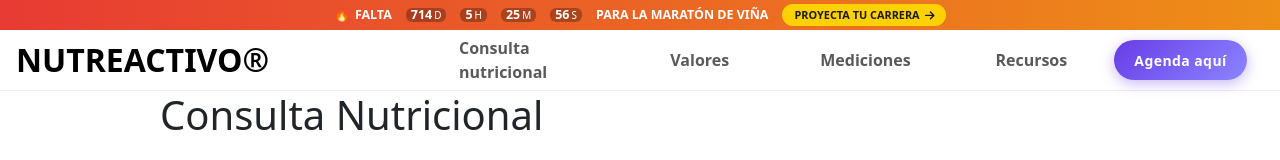
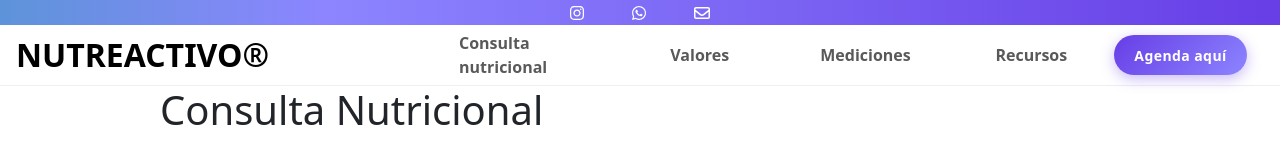
Before and after one commit to alvarocberna/nutreactivo, a Next.js app: page /servicios/consulta-nutricional in a window 1280 px wide. Shown: the top 160 px of the page. Built offline with nearby package versions, Linux system fonts and the light colour scheme.

Commit message:
refactor: bar refactorizado

```diff
--- a/src/app/agendar/page.jsx
+++ b/src/app/agendar/page.jsx
@@ -20,10 +20,10 @@ export default function Agendar() {
             <div className="agendarCard">
                 <div className="agendarCardAccent" />
                 <div className="agendarCardBody">
-                    <div className="agendarWaIcon">
+                    {/* <div className="agendarWaIcon">
                         <FontAwesomeIcon icon={faWhatsapp} />
                     </div>
-                    <h2 className="agendarCardTitle">¿Listo para comenzar?</h2>
+                    <h2 className="agendarCardTitle">¿Listo para comenzar?</h2> */}
                     <p className="agendarCardDesc">
                         Haz click en el botón para abrir WhatsApp y agendar tu consulta nutricional personalizada.
                     </p>
--- a/src/app/globals.css
+++ b/src/app/globals.css
@@ -1,11 +1,5 @@
 .navbarTopBarSty {
     background: linear-gradient(90deg, #673DE6, #8C85FF, #02B090, #8C85FF, #673DE6);
-    background-size: 300% 100%;
-    animation: flowGradient 14s ease infinite;
-}
-
-.navbarTopBarMaratonSty {
-    background: linear-gradient(90deg, #ee8f17, #e41141, #ee8f17);
     background-size: 300% 100%;
     animation: flowGradient 14s ease infinite;
 }
--- a/src/shared/components/bar-maraton-vina.jsx
+++ b/src/shared/components/bar-maraton-vina.jsx
@@ -42,7 +42,7 @@ export default function BarMaratonVina() {
     }, []);
 
     return (
-        <div className='navbarTopBarMaratonSty maratonBarSty container-fluid w-100 d-flex justify-content-center'>
+        <div className='navbarTopBarSty maratonBarSty container-fluid w-100 d-flex justify-content-center'>
             <div className='row w-100'>
                 <div className='maratonBarContent col d-flex align-items-center justify-content-center flex-wrap'>
                     {timeLeft && (
@@ -66,8 +66,8 @@ export default function BarMaratonVina() {
                                 href='/proyeccion-carrera'
                                 className="maratonBarBtn"
                                 style={{
-                                    background: '#FFD100',
-                                    color: '#1a1a1a',
+                                    background: 'white',
+                                    color: '#673DE6',
                                     border: 'none',
                                     fontWeight: '700',
                                     display: 'flex',
--- a/src/shared/components/navbar.jsx
+++ b/src/shared/components/navbar.jsx
@@ -2,12 +2,15 @@
 
 import React, { useEffect, useRef } from 'react';
 import Link from 'next/link'
+import { usePathname } from 'next/navigation'
 import Bar from './bar';
 import BarMaratonVina from './bar-maraton-vina';
 import "../../app/globals.css";
 
 export default function Navbar() {
     const navRef = useRef(null);
+    const pathname = usePathname();
+    const isHome = pathname === '/';
 
     useEffect(() => {
         const navEl = navRef.current;
@@ -27,7 +30,7 @@ export default function Navbar() {
         <nav ref={navRef} className="navbar navbar-expand-lg w-100 d-flex flex-column py-0 px-0"
             style={{ position: 'fixed', top: '0px', borderBottom: '1px solid #EFEFEF', zIndex: '1030'}}>
 
-            <BarMaratonVina/>
+            {isHome ? <BarMaratonVina/> : <Bar/>}
 
             <div className="container-fluid d-flex align-items-center px-0" style={{ background: 'white', height: '60px' }}>
                 {/* Logo  */}
```
